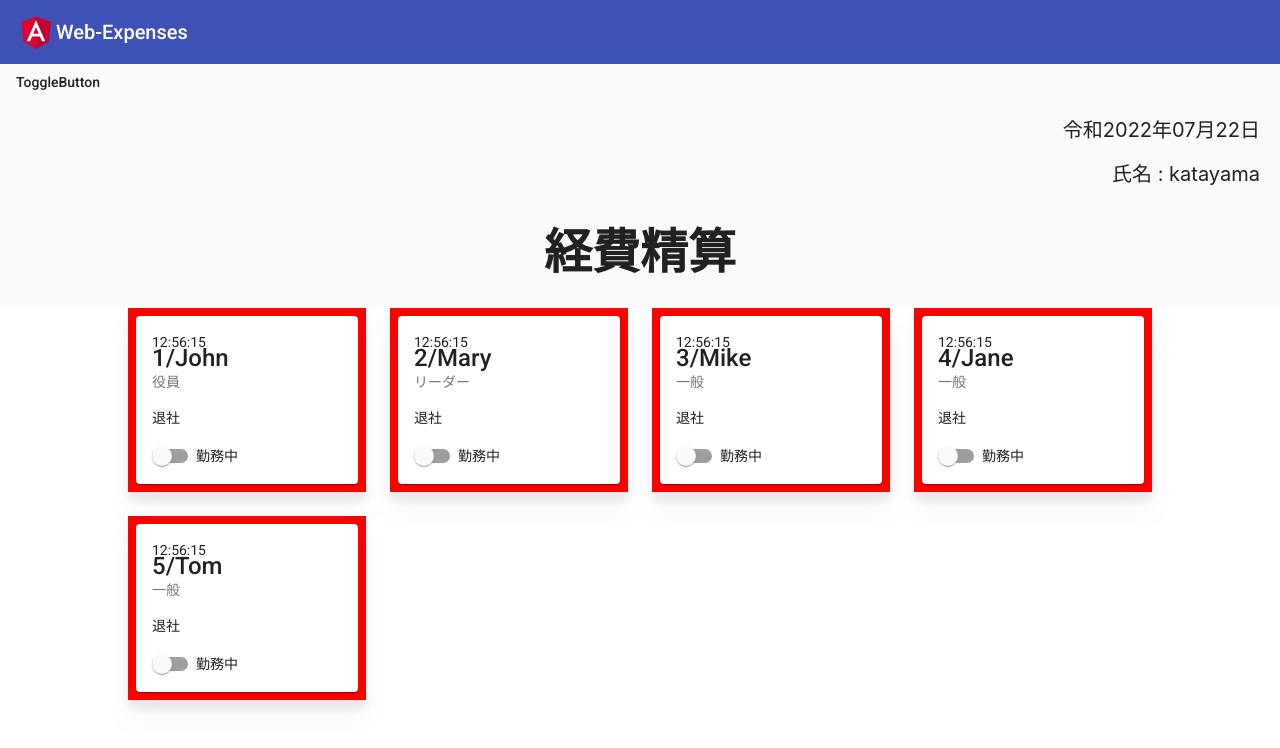
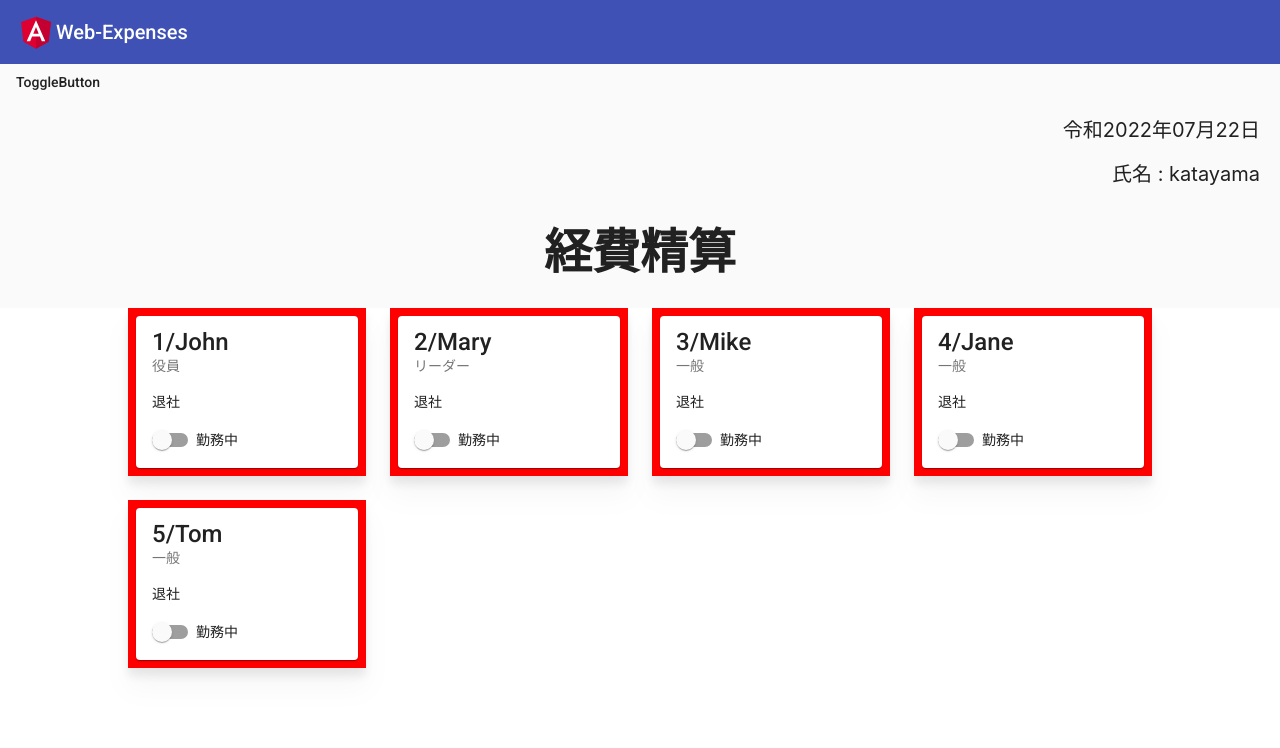
Before and after one commit to katayama8000/axum-shuttle, an Angular app: page /member in a window 1280 px wide. Shown: the top 748 px of the page. Built offline with nearby package versions, Linux system fonts and the light colour scheme.

Commit message:
💄 UI/UX

```diff
--- a/src/app/member/member.component.html
+++ b/src/app/member/member.component.html
@@ -7,13 +7,14 @@
       >
         <div class="p-2 rounded-lg">
           <mat-card (click)="toggleStatus(m)">
-            <div>{{ formattedDate }}</div>
             <mat-card-title>{{ m.userId }}/{{ m.name }}</mat-card-title>
             <mat-card-subtitle>{{ m.position }}</mat-card-subtitle>
             <mat-card-content>{{ m.status.status }}</mat-card-content>
 
             <mat-slide-toggle (click)="toggleIsBreak(m, $event)">
-              <div *ngIf="m.isBreak; else elseBlock">昼休憩中</div>
+              <div *ngIf="m.isBreak; else elseBlock">
+                {{ formattedDate }}から昼休憩
+              </div>
               <div>
                 <ng-template #elseBlock>勤務中</ng-template>
               </div>
```
